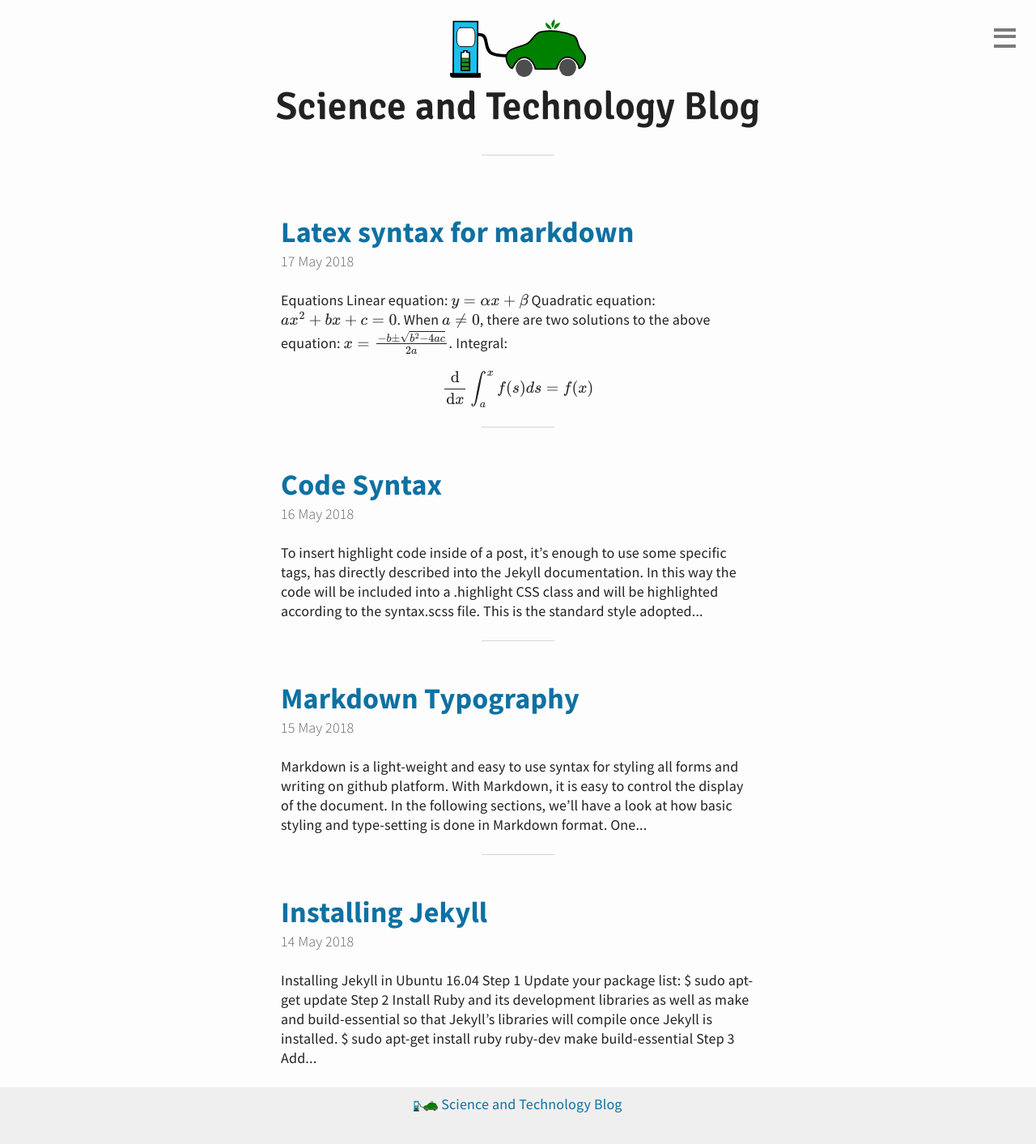
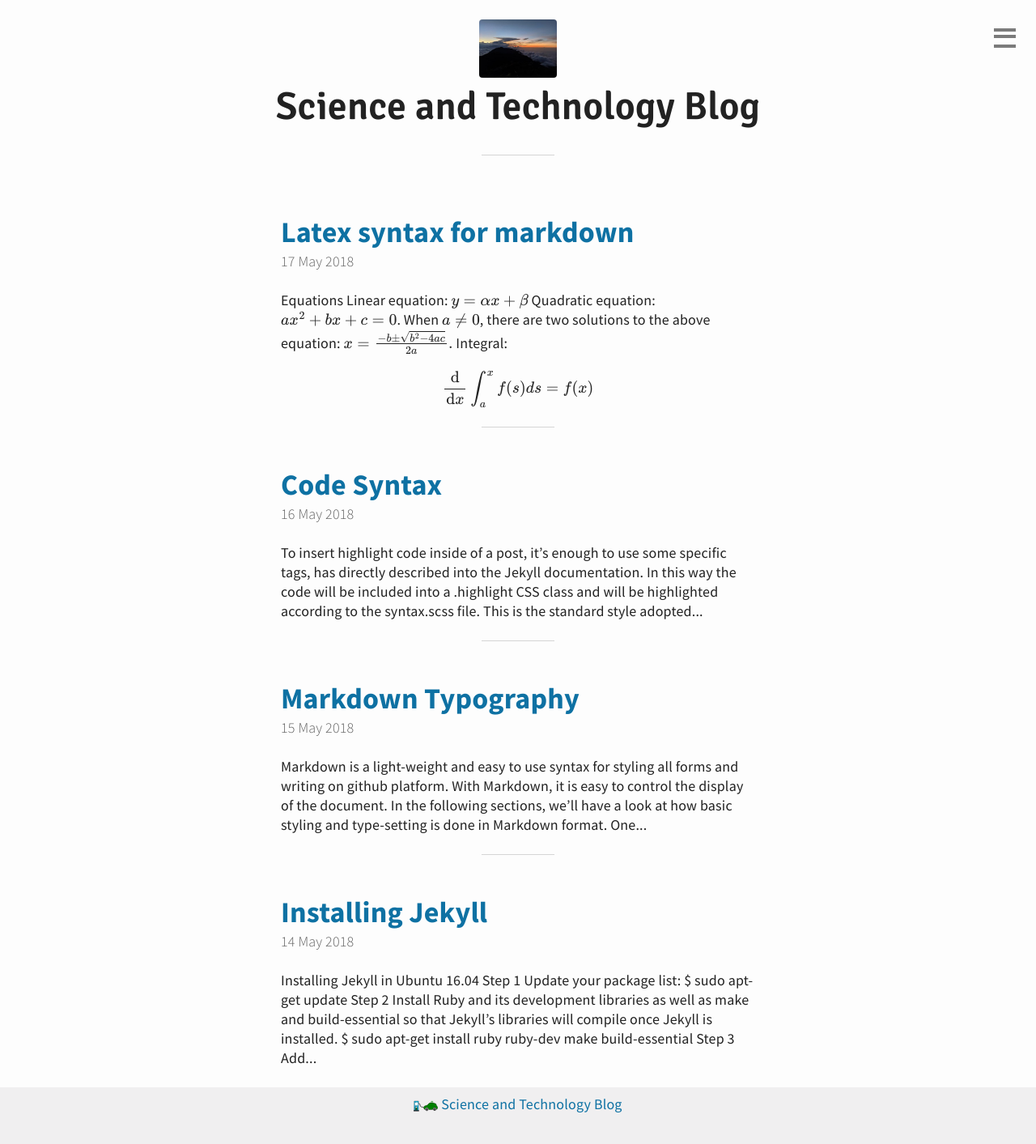
Before and after one commit to bmontanes/guardianes-del-clima.githup.io, a Jekyll site: the page built from index.html, in a window 1280 px wide. Shown: the whole page at 81% size. Built offline with Jekyll 4.4.1, drawn with Linux system fonts in a browser that asks for light colours; formulas are drawn with MathJax 3; the list of posts is cut into pages by our own code.

Commit message:
Update header.html

```diff
--- a/_includes/header.html
+++ b/_includes/header.html
@@ -1,6 +1,6 @@
 <header id="header">
 	<a href="{{ site.baseurl }}">
-		<img src="{{ "img/logo.svg" | prepend: site.baseurl }}" alt="Logo">
+		<img src="{{ "img/avila.jpg" | prepend: site.baseurl }}" alt="Logo">
 	  <h1>{{ site.title }}</h1>
 	</a>
 </header>
```
